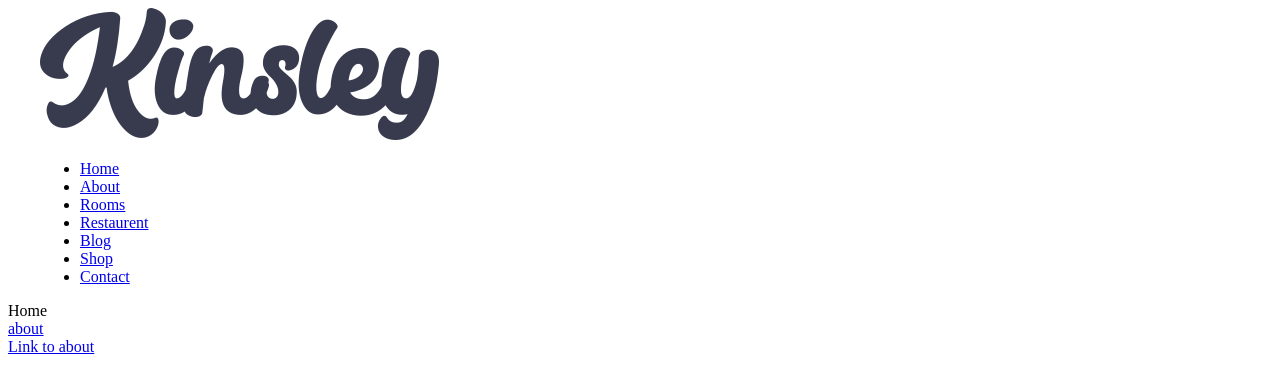
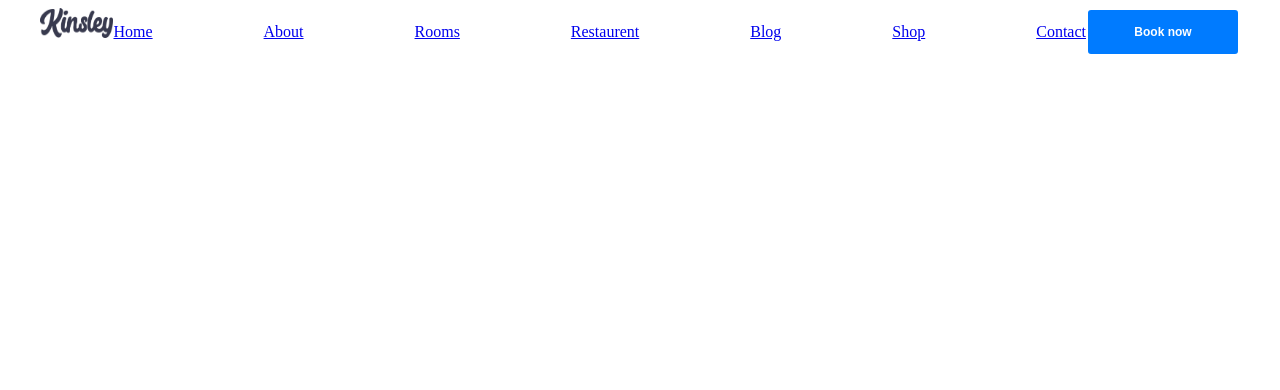
Before and after one commit to Adhish-Ullasan/KinsleyGo, a React (Vite) app: page / in a window 1280 px wide. Shown: the top 390 px of the page. Built offline with nearby package versions, Linux system fonts and the light colour scheme.

Commit message:
kinsley:header in progress

```diff
--- a/src/App.css
+++ b/src/App.css
@@ -0,0 +1,32 @@
+/* HEADER */
+
+header div {
+  display: flex;
+  justify-content: space-between;
+}
+.pages > ul{
+  display: flex;
+  justify-content: space-between;
+  align-items: anchor-center;
+}
+
+.pages {
+  width: 100%;
+}
+
+ul{
+  width: 100%;
+}
+
+.pages > div {
+  justify-content: space-between;
+}
+
+.logo-wrapper {
+  max-width: 90px;
+  height: 30px;
+}
+
+img {
+  max-width: 100%;
+}
--- a/src/components/Navbar.jsx
+++ b/src/components/Navbar.jsx
@@ -5,19 +5,38 @@ const navBar = () => {
     return(
         <header className="container">
             <div>
-                <div>
+                <div className="logo-wrapper">
                     <img src="/kinsleylogo.png" alt="logo" />
                 </div>
                 <div className="pages">
                     <ul>
+                        <div>
                             <li><Link to={'/'}>Home</Link></li>
+                        </div>
+                        <div>
                             <li><Link to={'/about'}>About</Link></li>
+                        </div>
+                        <div>
                             <li><Link to={'/rooms'}>Rooms</Link></li>
+                        </div>
+                        <div>
                             <li><Link to={'/restaurent'}>Restaurent</Link></li>
+                        </div>
+                        <div>
                             <li><Link to={'/blog'}>Blog</Link></li>
+                        </div>
+                        <div>
                             <li><Link to={'/shop'}>Shop</Link></li>
+                        </div>
+                        <div>
                             <li><Link to={'/contact'}>Contact</Link></li>
+                        </div>
                     </ul>
+                </div>
+                <div>
+                    <button className="primaryButton" type="button">
+                        Book now
+                    </button>
                 </div>
             </div>
         </header>
--- a/src/index.css
+++ b/src/index.css
@@ -26,3 +26,22 @@
   max-width: 1200px;
   margin: 0 auto;
 }
+
+ul {
+  list-style-type: none;
+  margin: 0;
+  padding: 0;
+}
+
+.primaryButton{
+    font-weight: 600;
+    font-size: 12px;
+    height: 48px;
+    width: 154px;
+    border-radius:5px;
+    background-color: var(--blue);
+    color: #FFFFFF;
+    border: 2px solid #FFFFFF;
+
+
+}
--- a/src/pages/About.jsx
+++ b/src/pages/About.jsx
@@ -4,8 +4,8 @@ import { Link } from 'react-router-dom'
 const About = () => {
   return (
     <div>
-      About
-      <Link to={'/'}>Link to Home</Link>
+      {/* About
+      <Link to={'/'}>Link to Home</Link> */}
     </div>
   )
 }
--- a/src/pages/Home.jsx
+++ b/src/pages/Home.jsx
@@ -4,10 +4,10 @@ import { Link } from 'react-router-dom'
 const Home = () => {
   return (
     <div>
-      Home
+      {/* Home
       <a href="/about" style={{ display: 'block'}}>about</a>
 
-      <Link to={'/about'}>Link to about</Link>
+      <Link to={'/about'}>Link to about</Link> */}
     </div>
   )
 }
```
Lines whose indentation alone changed are shown as unchanged.
